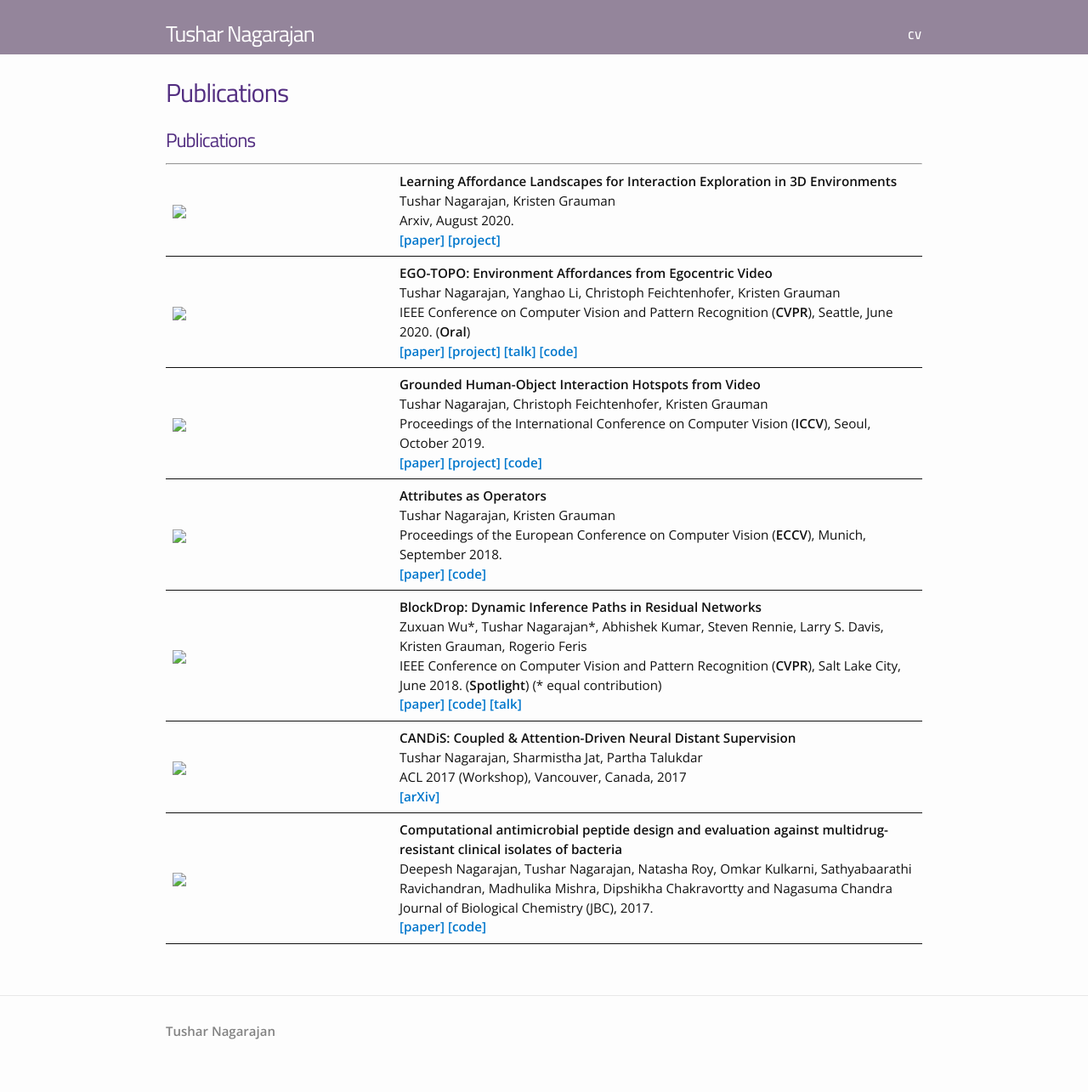
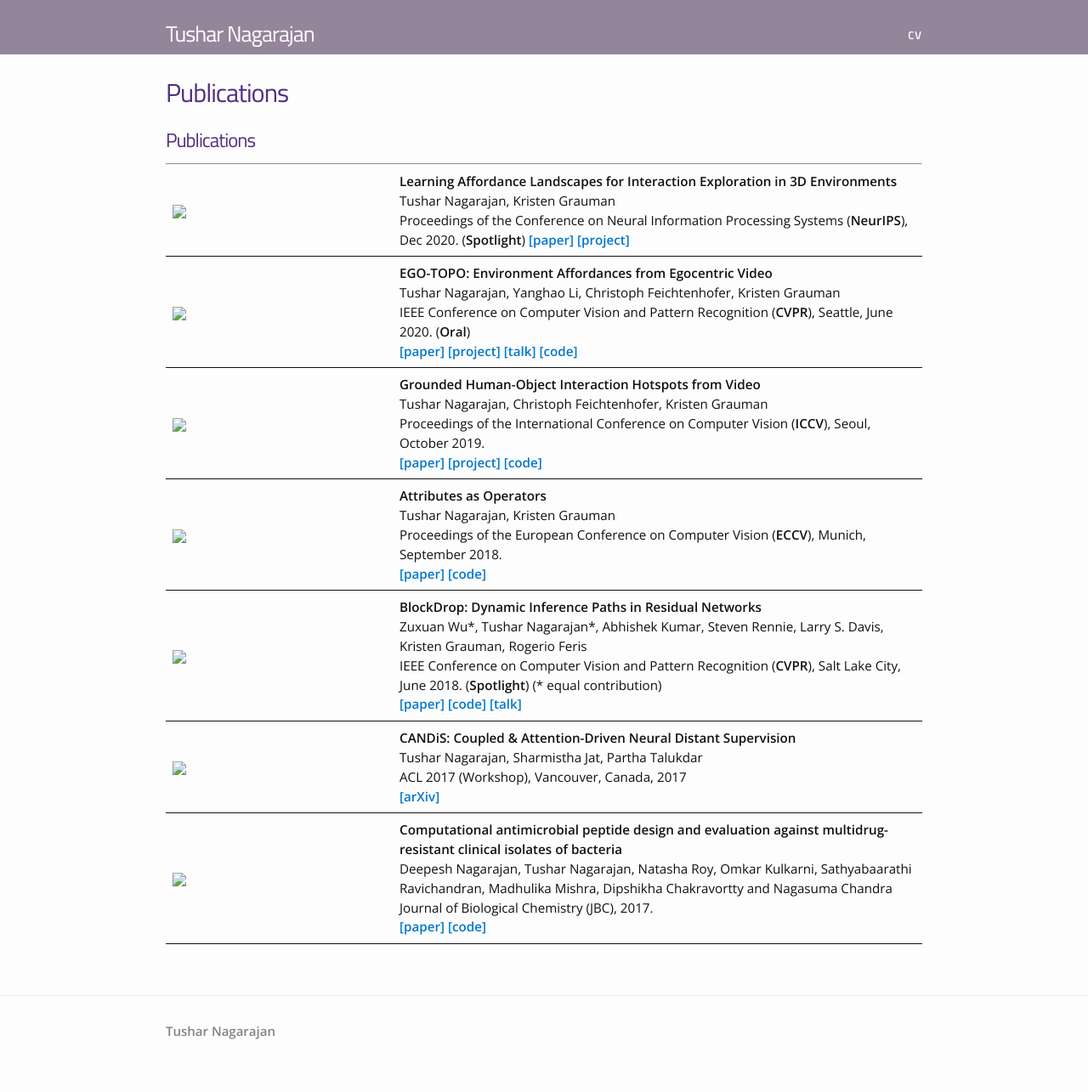
Before and after one commit to takihasan/takihasan.github.io, a Jekyll site: the page built from pages/research.md, in a window 1280 px wide. Shown: the whole page at 85% size. Built offline with Jekyll 4.4.1, drawn with Linux system fonts in a browser that asks for light colours; nearby versions of some CDN libraries; our own code applies the rules of GitHub Pages for plain Markdown files; a style sheet for code colours, icons or effects is not loaded.

Commit message:
neurips20

```diff
--- a/pages/research.md
+++ b/pages/research.md
@@ -10,7 +10,7 @@
 <td markdown="span">
 **Learning Affordance Landscapes for Interaction Exploration in 3D Environments**
 Tushar Nagarajan, Kristen Grauman
-Arxiv, August 2020.
+Proceedings of the Conference on Neural Information Processing Systems (**NeurIPS**), Dec 2020. (**Spotlight**)
 **[[paper]](https://arxiv.org/pdf/2008.09241.pdf) [[project]](http://vision.cs.utexas.edu/projects/interaction-exploration/)**
 </td>
 </tr>
```
Also changed, not shown: pages/news.md (+1 -0 lines).
